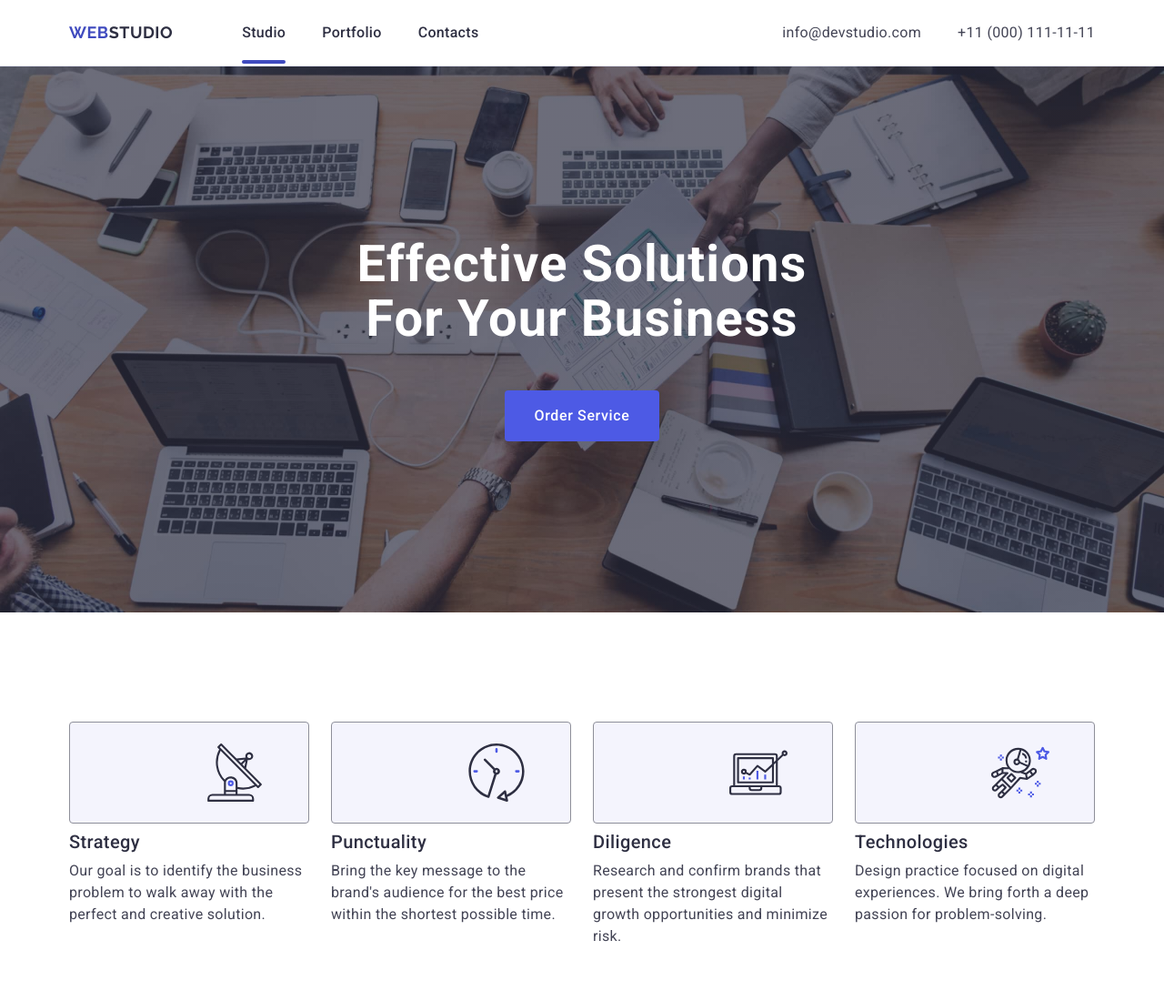
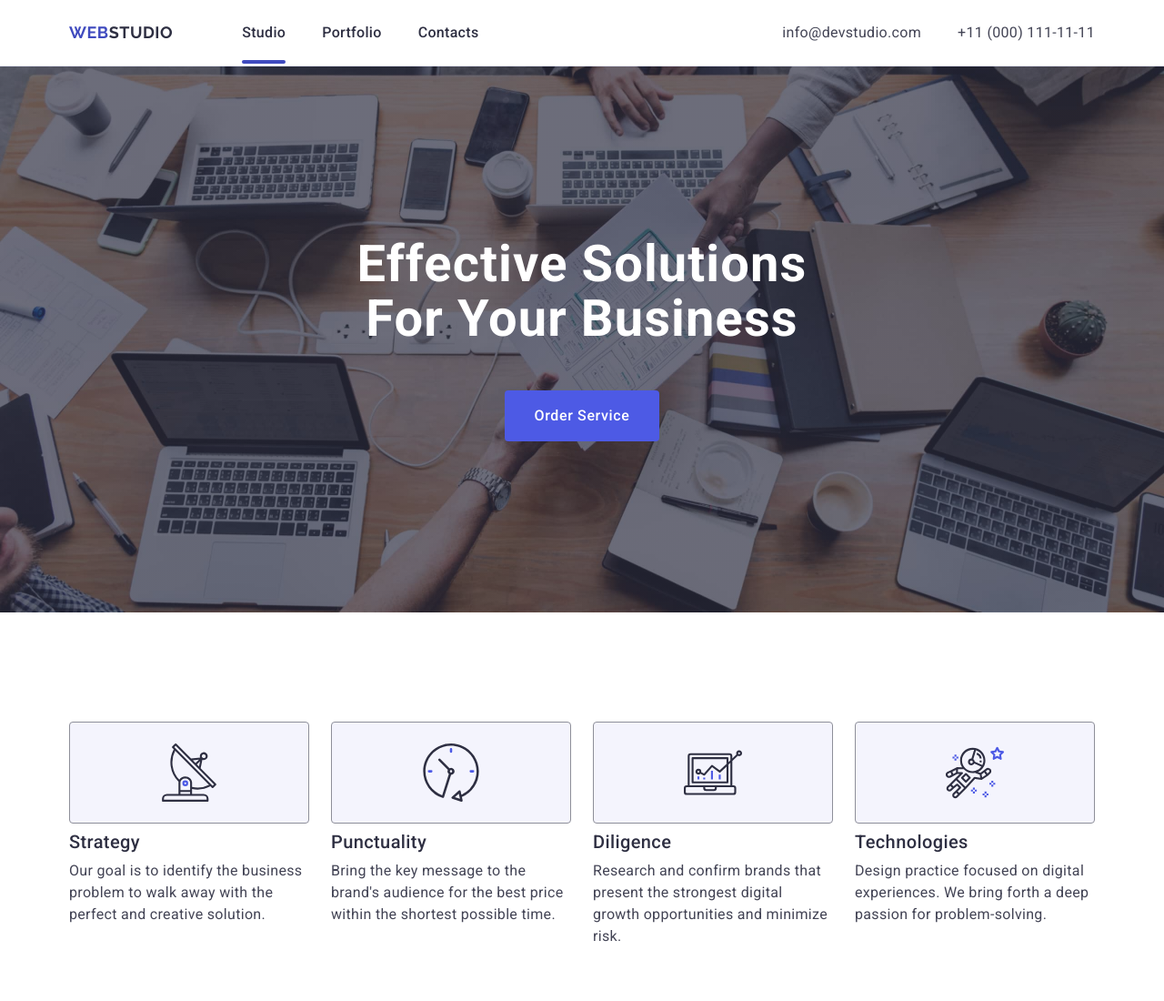
Before and after one commit to Anton1256/goit-markup-hw-04, a plain HTML site: page index.html in a window 1280 px wide. Shown: the top 1100 px of the page at 91% size. Drawn offline with nearby package versions, Linux system fonts and the light colour scheme.

Commit message:
fix 2 section goal-logo

```diff
--- a/css/styles.css
+++ b/css/styles.css
@@ -229,7 +229,6 @@ footer {
 }
 
 .goal-logo {
-  margin-left: 100px;
 }
 
 .visually-hidden {
```
